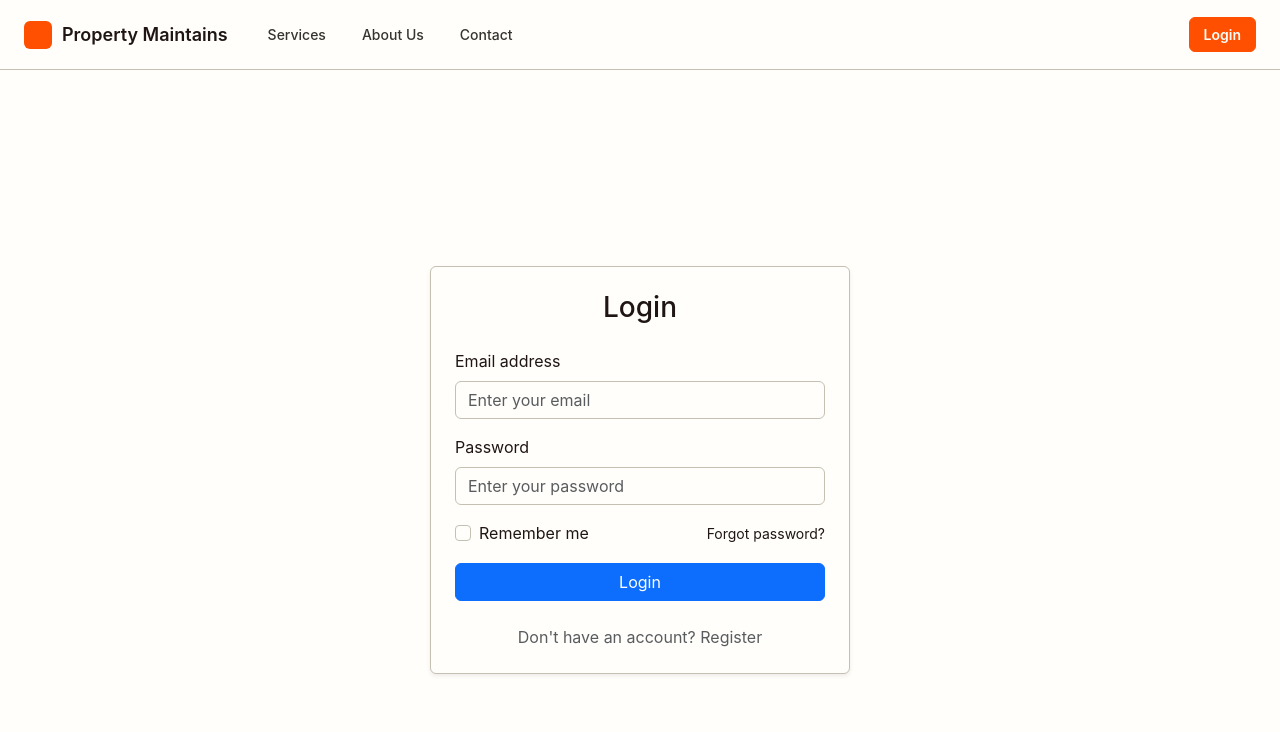
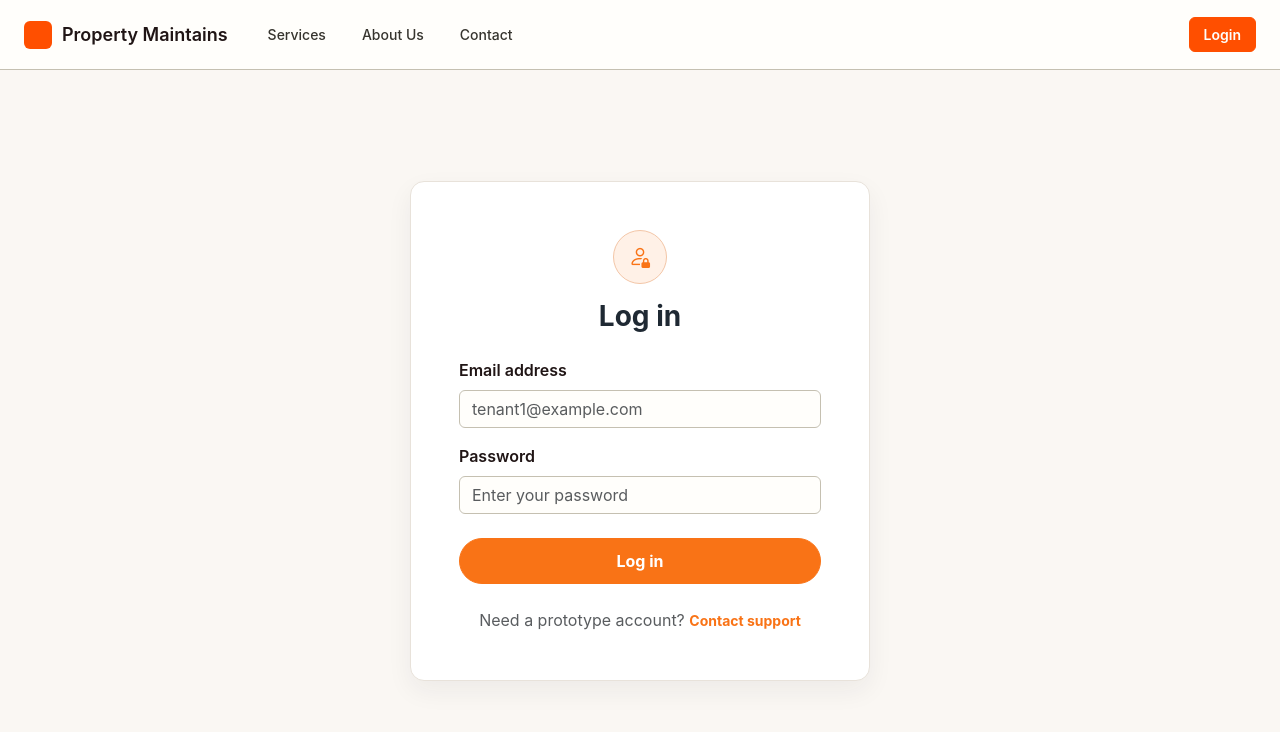
Before and after one commit to Kolonne/Property-Maintains-App, a Next.js app: page /login in a window 1280 px wide. Shown: the top 732 px of the page. Built offline with nearby package versions, Linux system fonts and the light colour scheme.

Commit message:
added login functionality

```diff
--- a/src/app/(public)/layout.tsx
+++ b/src/app/(public)/layout.tsx
@@ -1,5 +1,6 @@
 import type { Metadata } from "next";
 import "bootstrap/dist/css/bootstrap.min.css";
+import "bootstrap-icons/font/bootstrap-icons.css";
 import "@/app/globals.css";
 
 import Header from "@/components/layout/PublicAppNav";
--- a/src/app/(public)/login/page.tsx
+++ b/src/app/(public)/login/page.tsx
@@ -1,67 +1,146 @@
+"use client";
+
 import Link from "next/link";
+import { useRouter } from "next/navigation";
+import { useState } from "react";
+import type { CurrentUser } from "@/context/UserContext";
 
 export default function LoginPage() {
+    const router = useRouter();
+    const [email, setEmail] = useState("");
+    const [password, setPassword] = useState("");
+    const [error, setError] = useState<string | null>(null);
+    const [isSubmitting, setIsSubmitting] = useState(false);
+
+    async function handleSubmit(event: React.FormEvent<HTMLFormElement>) {
+        event.preventDefault();
+        setError(null);
+        setIsSubmitting(true);
+
+        try {
+            const response = await fetch("/api/auth/login", {
+                method: "POST",
+                headers: {
+                    "Content-Type": "application/json",
+                },
+                body: JSON.stringify({ email, password }),
+            });
+
+            const data = (await response.json()) as {
+                error?: string;
+                user?: CurrentUser;
+            };
+
+            if (!response.ok || !data.user) {
+                throw new Error(data.error ?? "Unable to log in.");
+            }
+
+            router.push("/dashboard");
+            router.refresh();
+        } catch (submitError) {
+            setError(
+                submitError instanceof Error
+                    ? submitError.message
+                    : "Unable to log in."
+            );
+        } finally {
+            setIsSubmitting(false);
+        }
+    }
+
     return (
-        <main className="container d-flex justify-content-center align-items-center min-vh-100">
-            <div className="card shadow-sm" style={{ width: "100%", maxWidth: "420px" }}>
-                <div className="card-body p-4">
-                    <h1 className="h3 text-center mb-4">Login</h1>
+        <main
+            className="d-flex justify-content-center align-items-center"
+            style={{
+                background: "#faf7f3",
+                minHeight: "calc(100vh - 78px)",
+                padding: "48px 16px",
+            }}
+        >
+            <section
+                className="pm-dashboard-card p-4 p-lg-5"
+                style={{ maxWidth: "460px", width: "100%" }}
+            >
+                <div className="text-center mb-4">
+                    <span
+                        className="d-inline-flex align-items-center justify-content-center mb-3"
+                        style={{
+                            background: "#fff1e7",
+                            border: "1px solid #f3c6a7",
+                            borderRadius: "999px",
+                            color: "#f97316",
+                            height: "54px",
+                            width: "54px",
+                        }}
+                    >
+                        <i className="bi bi-person-lock" style={{ fontSize: "23px" }} aria-hidden="true" />
+                    </span>
+                    <h1 className="h3 fw-bold mb-2" style={{ color: "#1f2933" }}>
+                        Log in
+                    </h1>
+                </div>
 
-                    <form>
+                {error ? (
+                    <div className="alert alert-danger" role="alert">
+                        {error}
+                    </div>
+                ) : null}
+
+                <form onSubmit={handleSubmit}>
                     <div className="mb-3">
-                            <label htmlFor="email" className="form-label">
+                        <label htmlFor="email" className="form-label fw-semibold">
                             Email address
                         </label>
                         <input
                             type="email"
                             className="form-control"
                             id="email"
-                                placeholder="Enter your email"
+                            value={email}
+                            onChange={(event) => setEmail(event.target.value)}
+                            placeholder="tenant1@example.com"
+                            autoComplete="email"
+                            required
                         />
                     </div>
 
-                        <div className="mb-3">
-                            <label htmlFor="password" className="form-label">
+                    <div className="mb-4">
+                        <label htmlFor="password" className="form-label fw-semibold">
                             Password
                         </label>
                         <input
                             type="password"
                             className="form-control"
                             id="password"
+                            value={password}
+                            onChange={(event) => setPassword(event.target.value)}
                             placeholder="Enter your password"
+                            autoComplete="current-password"
+                            required
                         />
                     </div>
 
-                        <div className="d-flex justify-content-between align-items-center mb-3">
-                            <div className="form-check">
-                                <input
-                                    className="form-check-input"
-                                    type="checkbox"
-                                    id="rememberMe"
-                                />
-                                <label className="form-check-label" htmlFor="rememberMe">
-                                    Remember me
-                                </label>
-                            </div>
-
-                            <a href="#" className="small text-decoration-none">
-                                Forgot password?
-                            </a>
-                        </div>
-
-                        <button type="submit" className="btn btn-primary w-100">
-                            Login
+                    <button
+                        type="submit"
+                        className="btn pm-dashboard-pill-button w-100"
+                        disabled={isSubmitting}
+                        style={{
+                            background: "#f97316",
+                            border: "1px solid #f97316",
+                            color: "#ffffff",
+                            padding: "10px 18px",
+                        }}
+                    >
+                        {isSubmitting ? "Logging in..." : "Log in"}
                     </button>
                 </form>
 
                 <p className="text-center text-muted mt-4 mb-0">
-                        Don&apos;t have an account?{" "}
-                        <Link href="/register" className="text-decoration-none">
-                            Register
+                    Need a prototype account?{" "}
+                    <Link href="/contact" className="pm-dashboard-link">
+                        Contact support
                     </Link>
                 </p>
-                </div>
-            </div>
+            </section>
         </main>
     );
 }
--- a/src/lib/queries/users.ts
+++ b/src/lib/queries/users.ts
@@ -51,3 +51,43 @@ export async function getDevUsersByRole(): Promise<DevUsersByRole> {
 
   return usersByRole;
 }
+
+type AuthUserRow = {
+  user_id: number;
+  first_name: string | null;
+  last_name: string | null;
+  email: string;
+  role: DevUserRole;
+};
+
+export async function authenticateUser(
+  email: string,
+  password: string
+): Promise<DevUser | null> {
+  const sql = getSql();
+
+  const rows = (await sql`
+    SELECT user_id, first_name, last_name, email, role
+    FROM users
+    WHERE lower(email) = lower(${email})
+      AND password_hash = ${password}
+      AND role IN ('tenant', 'landlord', 'property_manager')
+      AND is_active = TRUE
+    LIMIT 1
+  `) as AuthUserRow[];
+
+  const user = rows[0];
+
+  if (!user) {
+    return null;
+  }
+
+  return {
+    id: user.user_id,
+    name:
+      [user.first_name, user.last_name].filter(Boolean).join(" ") ||
+      user.email,
+    email: user.email,
+    role: user.role,
+  };
+}
```
Also changed, not shown: src/app/api/auth/login/route.ts (added, +50 -0 lines), src/components/layout/ProtectedAppNav.tsx (+7 -2 lines), src/context/UserContext.tsx (+75 -2 lines). Lines whose indentation alone changed are shown as unchanged.
